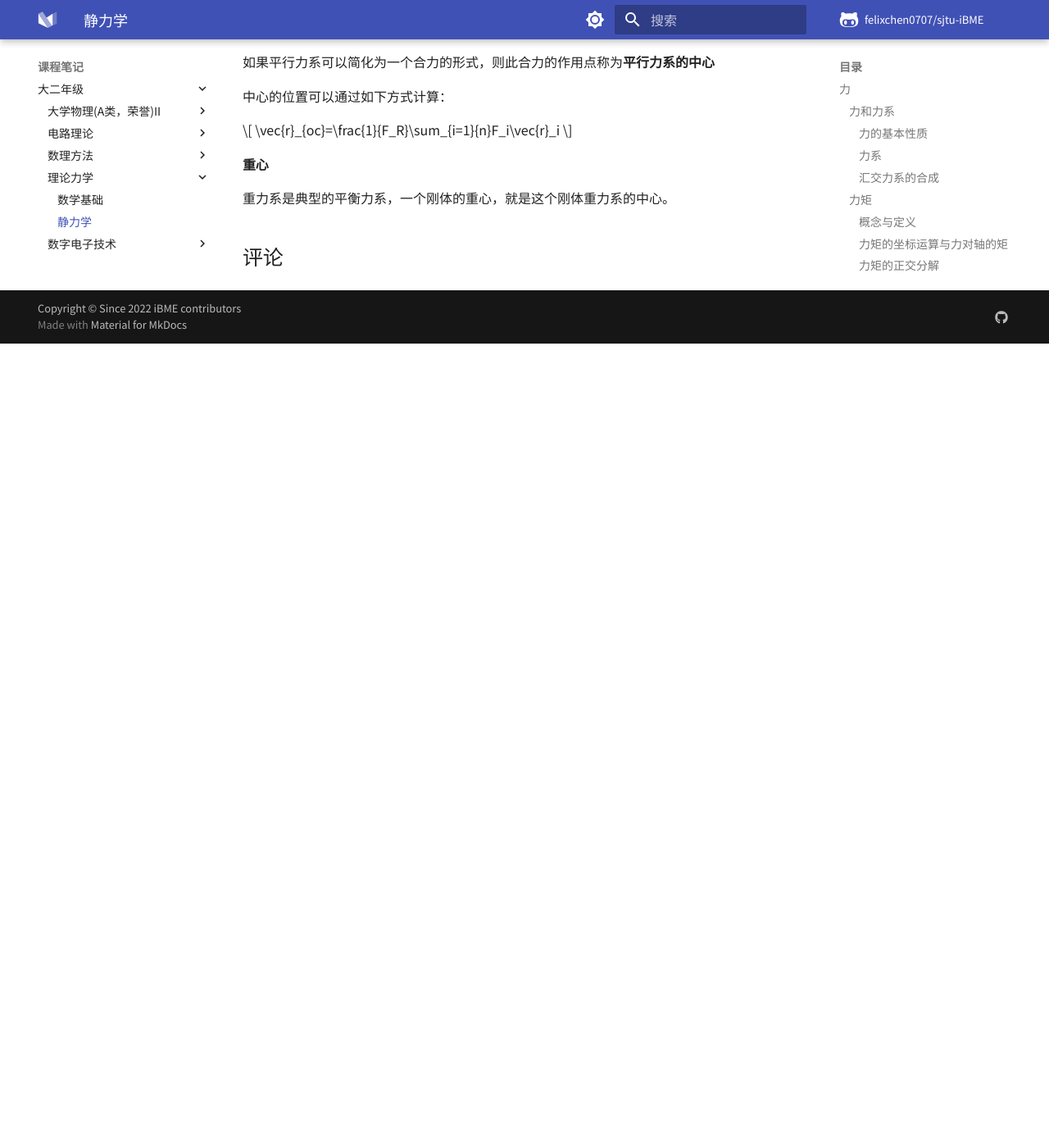
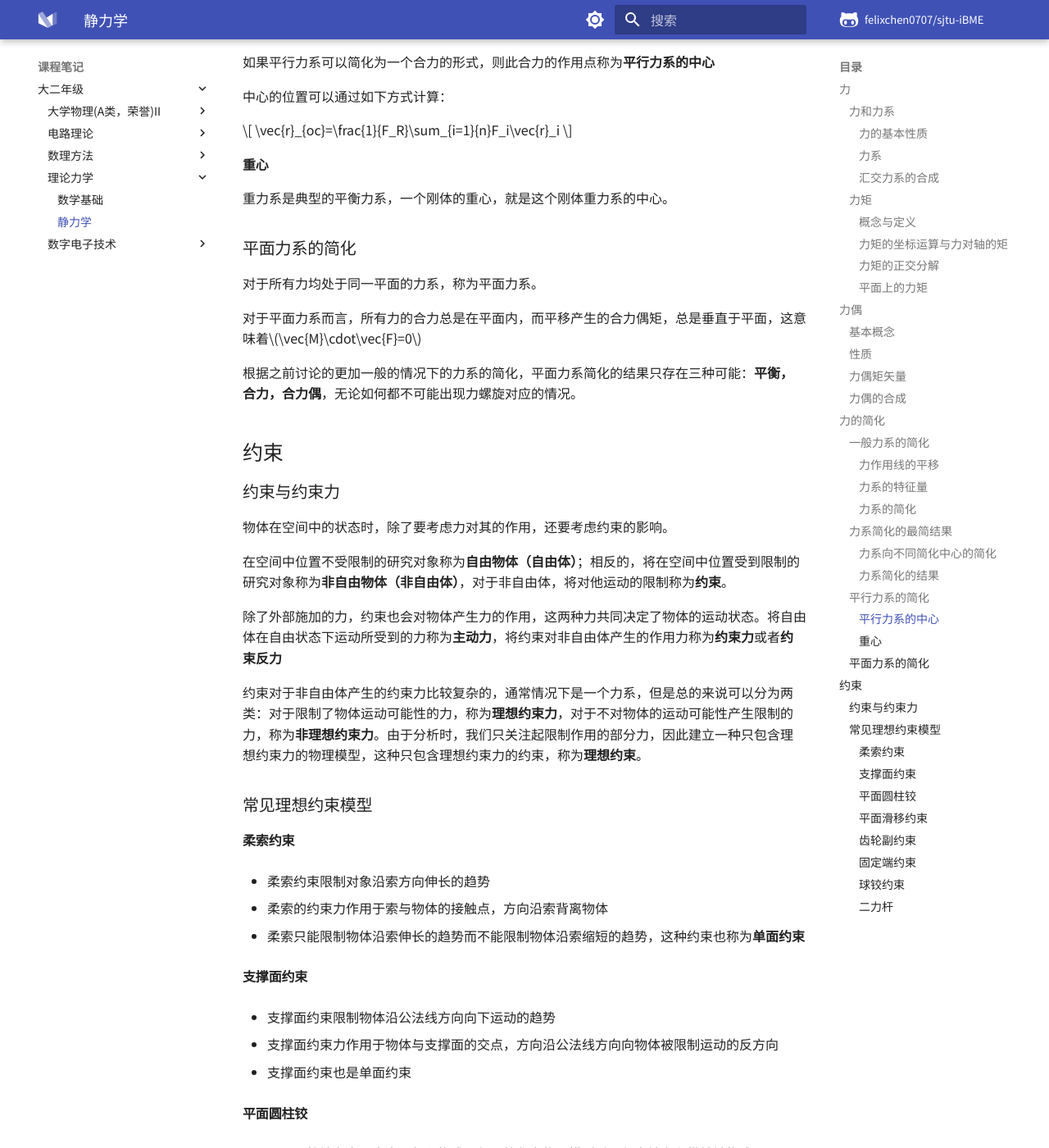
Before and after one commit to glimmeringlight/sjtu-notes, an MkDocs documentation site: the page built from docs/notes/grade2/MECH2508/002.md, in a window 1280 px wide and 1400 px high, scrolled down 7297 px. Shown: the whole window at 82% size. Built offline with MkDocs 1.6.1 and Material for MkDocs 9.7.7, drawn with Linux system fonts in a browser that asks for light colours; a script that is not in the unit is left out; comment, search, counter and statistics services are not loaded; before the commit the page ends 7716 px from its top, so only the background shows below that; some of the changed text lies outside the part shown.

Commit message:
Update 002.md

```diff
--- a/docs/notes/grade2/MECH2508/002.md
+++ b/docs/notes/grade2/MECH2508/002.md
@@ -386,3 +386,93 @@ $$
 #### 重心
 
 重力系是典型的平衡力系，一个刚体的重心，就是这个刚体重力系的中心。
+
+### 平面力系的简化
+
+对于所有力均处于同一平面的力系，称为平面力系。
+
+对于平面力系而言，所有力的合力总是在平面内，而平移产生的合力偶矩，总是垂直于平面，这意味着$\vec{M}\cdot\vec{F}=0$
+
+根据之前讨论的更加一般的情况下的力系的简化，平面力系简化的结果只存在三种可能：**平衡，合力，合力偶**，无论如何都不可能出现力螺旋对应的情况。
+
+## 约束
+
+### 约束与约束力
+
+物体在空间中的状态时，除了要考虑力对其的作用，还要考虑约束的影响。
+
+在空间中位置不受限制的研究对象称为**自由物体（自由体）**；相反的，将在空间中位置受到限制的研究对象称为**非自由物体（非自由体）**，对于非自由体，将对他运动的限制称为**约束**。
+
+除了外部施加的力，约束也会对物体产生力的作用，这两种力共同决定了物体的运动状态。将自由体在自由状态下运动所受到的力称为**主动力**，将约束对非自由体产生的作用力称为**约束力**或者**约束反力**
+
+约束对于非自由体产生的约束力比较复杂的，通常情况下是一个力系，但是总的来说可以分为两类：对于限制了物体运动可能性的力，称为**理想约束力**，对于不对物体的运动可能性产生限制的力，称为**非理想约束力**。由于分析时，我们只关注起限制作用的部分力，因此建立一种只包含理想约束力的物理模型，这种只包含理想约束力的约束，称为**理想约束**。
+
+### 常见理想约束模型
+
+#### 柔索约束
+
++ 柔索约束限制对象沿索方向伸长的趋势
+
++ 柔索的约束力作用于索与物体的接触点，方向沿索背离物体
+
++ 柔索只能限制物体沿索伸长的趋势而不能限制物体沿索缩短的趋势，这种约束也称为**单面约束**
+
+#### 支撑面约束
+
++ 支撑面约束限制物体沿公法线方向向下运动的趋势
+
++ 支撑面约束力作用于物体与支撑面的交点，方向沿公法线方向向物体被限制运动的反方向
+
++ 支撑面约束也是单面约束
+
+#### 平面圆柱铰
+
++ 平面圆柱铰在实际中由三部分构成，但是简化为物理模型后，仅由轴套和带轴销构成。
+
++ 不考虑部件垂直于截面的运动（即沿着轴线方向的运动），不考虑沿截面内任一轴的转动
+
++ 约束力总是经过轴心，并且总是可以正交分解为x,y方向的两个力，即$\vec{F}=(\vec{F}_x,\vec{F}_y)$；通过调节这两个分力大小与方向，可以表示所有的情况
+
+#### 平面滑移约束
+
++ 平面滑移约束限制物体的垂直运动与转动，仅允许物体的水平移动
+
++ 平面滑移约束的受力分析可以看做一个平面力系
+
++ 约束力可以简化为一个力与一个力偶，分别阻止了物体的垂直移动与转动
+
++ 如果不关注被约束物体的姿态，可以将其看做一个质点分析
+
+#### 齿轮副约束
+
++ 齿轮副约束是面接触约束，限制了啮合齿在接触面公法线方向上的运动趋势
+
++ 约束力的方向沿过接触点的公法线方向，与相对运动方向相反
+
++ 节圆公切线与公法线之间存在一个夹角$\theta$，这一夹角称为**啮合角**
+
++ 如果对约束力进行沿啮合公切线以及其垂直方向的正交分解为$\vec{F}_x$，$\vec{F}_y$，则显然，这两个分离可以通过啮合角联系起来，即确定一个分量，则可以确定另一个分量
+
++ 纯滚动可以看做一种特殊的齿轮副约束，但是需要注意的是，纯滚动的分力$\vec{F}_x$，$\vec{F}_y$不在有必然的联系，需要单独计算
+
+#### 固定端约束
+
++ 非自由体与其约束物体固定在一起的约束称为**固定端约束**
+
++ 固定端约束限制被约束物体任意方向的移动与转动
+
++ 对于固定端约束，可以用三个方向的三个力和力偶来描述
+
+#### 球铰约束
+
++ 球铰约束由球壳和带球杆组成
+
++ 球铰约束限制了带球杆任何方向的移动，但是不限制带球杆任意方向的转动
+
++ 球铰约束的约束力也应该分解为三个方向的分力来分析
+
+#### 二力杆
+
++ 二力杆有一根杆和两个球铰组成，对不计质量的轻杆，整个系统只受到两个约束力的作用，这种构件称为二力杆
+
++ 如果二力杆系统处于平衡状态，必定大小相同，方向相反且共线
```
